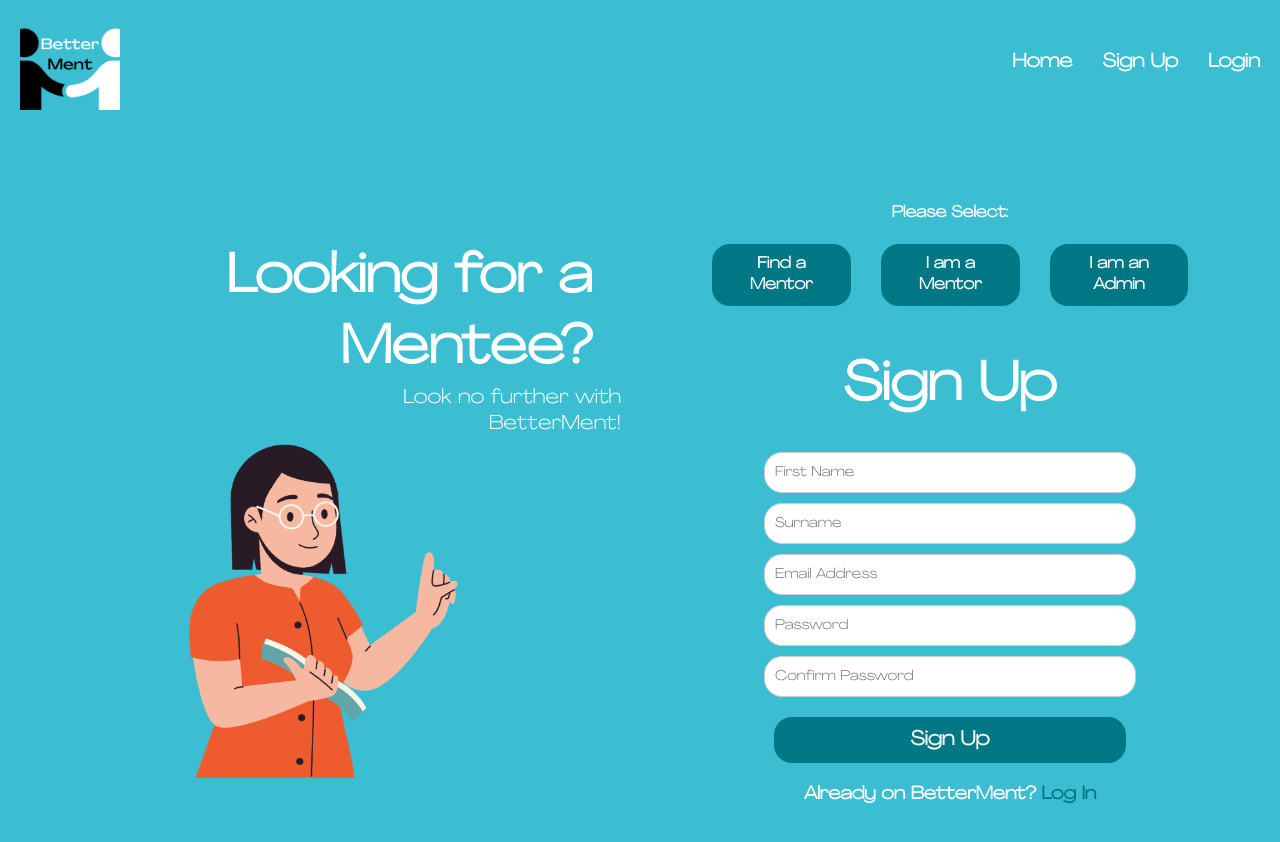
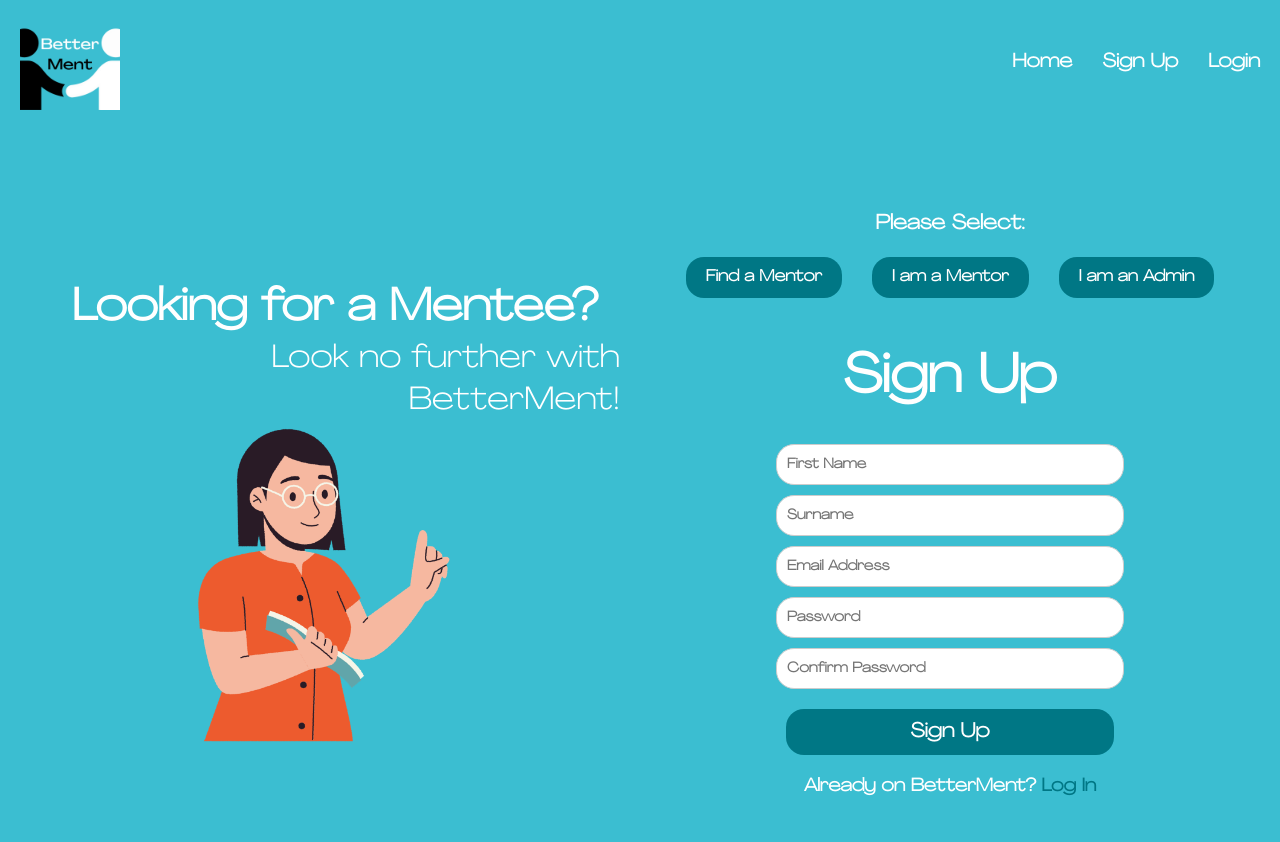
Before and after one commit to Jennipham/betterment, a React (Create React App) app: page /signup in a window 1280 px wide. Shown: the top 842 px of the page. Built offline with nearby package versions, Linux system fonts and the light colour scheme.

Commit message:
refactor: rescaling sign up FE

```diff
--- a/src/components/styles/SignUp.css
+++ b/src/components/styles/SignUp.css
@@ -2,9 +2,9 @@
     display: flex;
     justify-content: space-between;
     align-items: center;
-    height: 100vh;
+    min-height: 100vh;
+    /* Use min-height to ensure it takes up at least the full viewport height */
     padding: 20px;
-    margin-top: -30px;
     background-color: #3BBED1;
 }
 
@@ -13,10 +13,14 @@
     display: flex;
     flex-direction: column;
     align-items: flex-start;
+    padding: 20px;
+    /* Add padding for spacing on larger screens */
 }
 
 .left-section img {
     max-width: 100%;
+    height: auto;
+    /* Maintain aspect ratio of the image */
 }
 
 .bottom-image {
@@ -28,22 +32,22 @@
     display: flex;
     flex-direction: column;
     align-items: center;
-    padding: auto;
+    padding: 20px;
+    /* Add padding for spacing on larger screens */
 }
 
 .signButtons {
     display: flex;
     gap: 10px;
-    width: 80%;
+    width: 100%;
+    /* Use 100% width for responsiveness */
     margin-top: 20px;
-        justify-content: center;
-        align-items: center;
+    justify-content: center;
+    align-items: center;
 }
 
-
 .signButtons .signUpbutton {
-        font-size: 16px;
-
+    font-size: 16px;
 }
 
 button:hover {
@@ -59,33 +63,43 @@ h7 {
     font-family: 'agrandir wide light', sans-serif;
     font-weight: bolder;
     text-align: right;
-    max-width: 60%;
-    padding-left: 200px;
-    font-size: 54px;
+    max-width: 100%;
+    /* Make sure text doesn't overflow */
+    font-size: 3.5vw;
+    /* Use viewport units for font size */
     color: #fff;
-
+    margin: 0;
+    /* Remove default margin */
+    padding-left: 2rem;
+    /* Use 'rem' units for padding */
 }
 
 form {
     display: flex;
     flex-direction: column;
     gap: 10px;
-    width: 60%;
+    width: 100%;
+    /* Use 100% width for responsiveness */
 }
 
 input {
     font-family: 'agrandir wide light', sans-serif;
-    font-size: 14px;
-    font: bold;
-    padding: 10px 10px 10px 10px;
+    font-size: 1.6vw;
+    /* Use viewport units for font size */
+    font-weight: bold;
+    padding: 1rem;
+    /* Use 'rem' units for padding */
     border: 1px solid #ccc;
-    border-radius: 5px;
     border-radius: 18px;
 }
 
 button[type="submit"] {
     margin-top: 10px;
     background-color: #007785;
+    color: #fff;
+    /* Ensure the text is readable */
+    padding: 10px 20px;
+    /* Increase padding for larger screens */
 }
 
 p {
@@ -100,10 +114,12 @@ a {
 h8 {
     font-family: 'agrandir wide light', sans-serif;
     text-align: right;
-    max-width: 55%;
-    font-size: 20px;
+    max-width: 100%;
+    font-size: 2.5vw;
+    /* Use viewport units for font size */
     color: #fff;
-    margin-left: 260px;
+    margin-left: 4rem;
+    /* Use 'rem' units for margin */
 }
 
 h9 {
@@ -111,21 +127,23 @@ h9 {
     text-align: center;
     font-weight: bold;
     width: 100%;
-    font-size: 16px;
+    font-size: 1.6vw;
+    /* Use viewport units for font size */
     color: #fff;
 }
 
-
-.error-message{
+.error-message {
     color: white;
     background-color: rgb(167, 25, 25);
-    font-size: 0.9em;
-    padding: 0.4em 0.7em;
+    font-size: 1vw;
+    /* Use viewport units for font size */
+    padding: 0.4rem 0.7rem;
+    /* Use 'rem' units for padding */
     border-radius: 18px;
     width: fit-content;
 }
 
-.submit:hover{
+.submit:hover {
     color: #007785;
     background-color: #fff;
 }
--- a/src/components/views/signUp.js
+++ b/src/components/views/signUp.js
@@ -85,20 +85,20 @@ const SignUp = () => {
         <Header />
         <div className="sign-up-container">
                 <div className="left-section">
-                    {userType === 'find-a-coach' ? (
+                    {userType === 'mentee' ? (
                         <h7>Searching for a Mentor?</h7>
-                    ) : userType === 'i-am-an-admin' ? (
+                    ) : userType === 'admin' ? (
                             <h7>Launching a mentoring program?</h7>
                     ) : (
                         <h7>Looking for a Mentee?</h7>
                     )}
                     <h8>Look no further with BetterMent!</h8>
-                    {userType === 'find-a-coach' ? (
-                        <img src={signUpEmployee} alt="Find a Coach" className="bottom" />
-                    ) : userType === 'i-am-an-admin' ? (
+                    {userType === 'mentee' ? (
+                        <img src={signUpEmployee} alt="Find a Mentor" className="bottom" />
+                    ) : userType === 'admin' ? (
                         <img src={signUpEmployee} alt="I am an Admin" className="bottom" />
                     ) : (
-                        <img src={signUpCoach} alt="I am a Coach" className="bottom" />
+                        <img src={signUpCoach} alt="I am a Mentor" className="bottom" />
                     )}
 
             </div>
```
Also changed, not shown: src/components/views/success.js (added).
